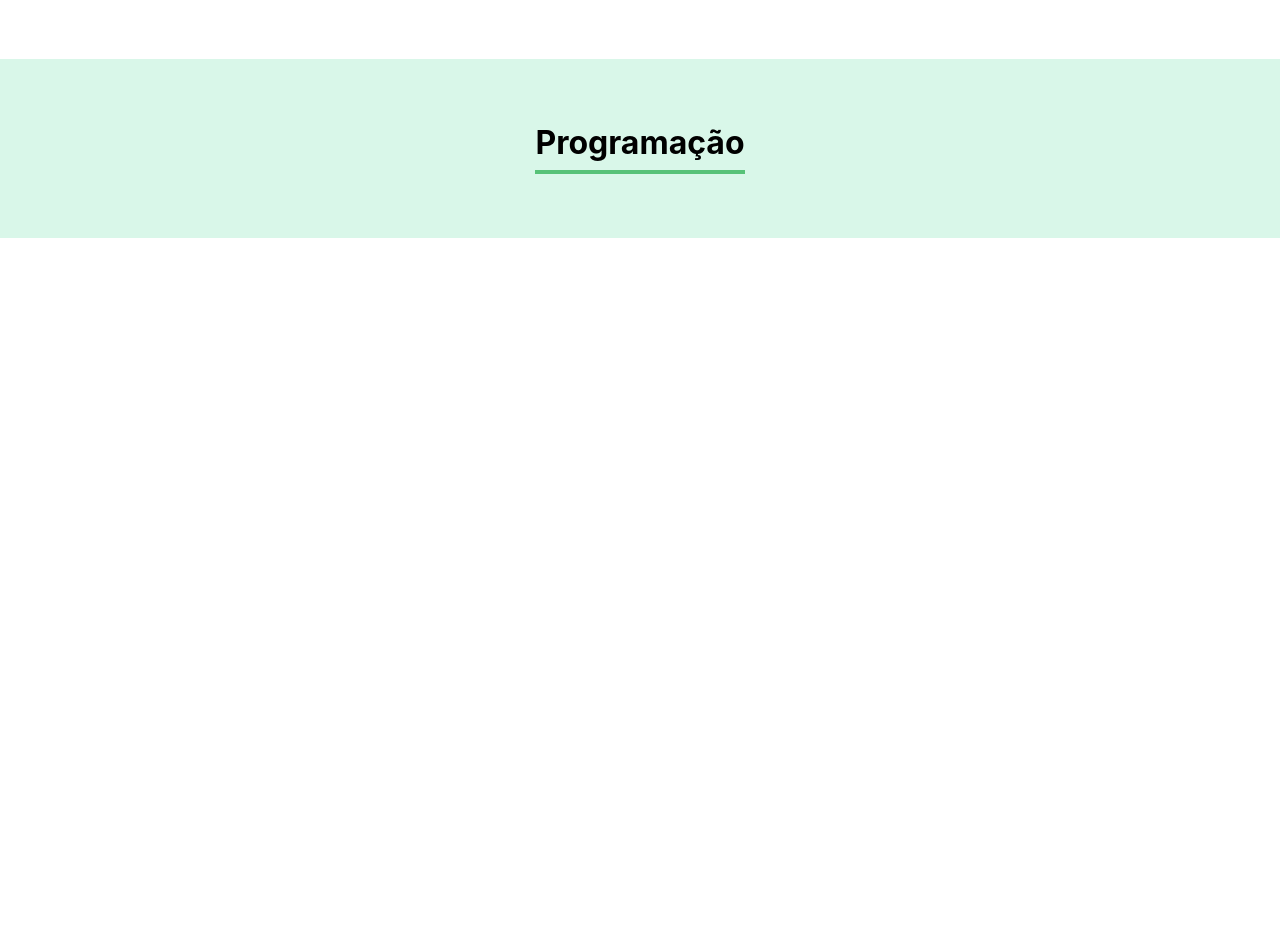
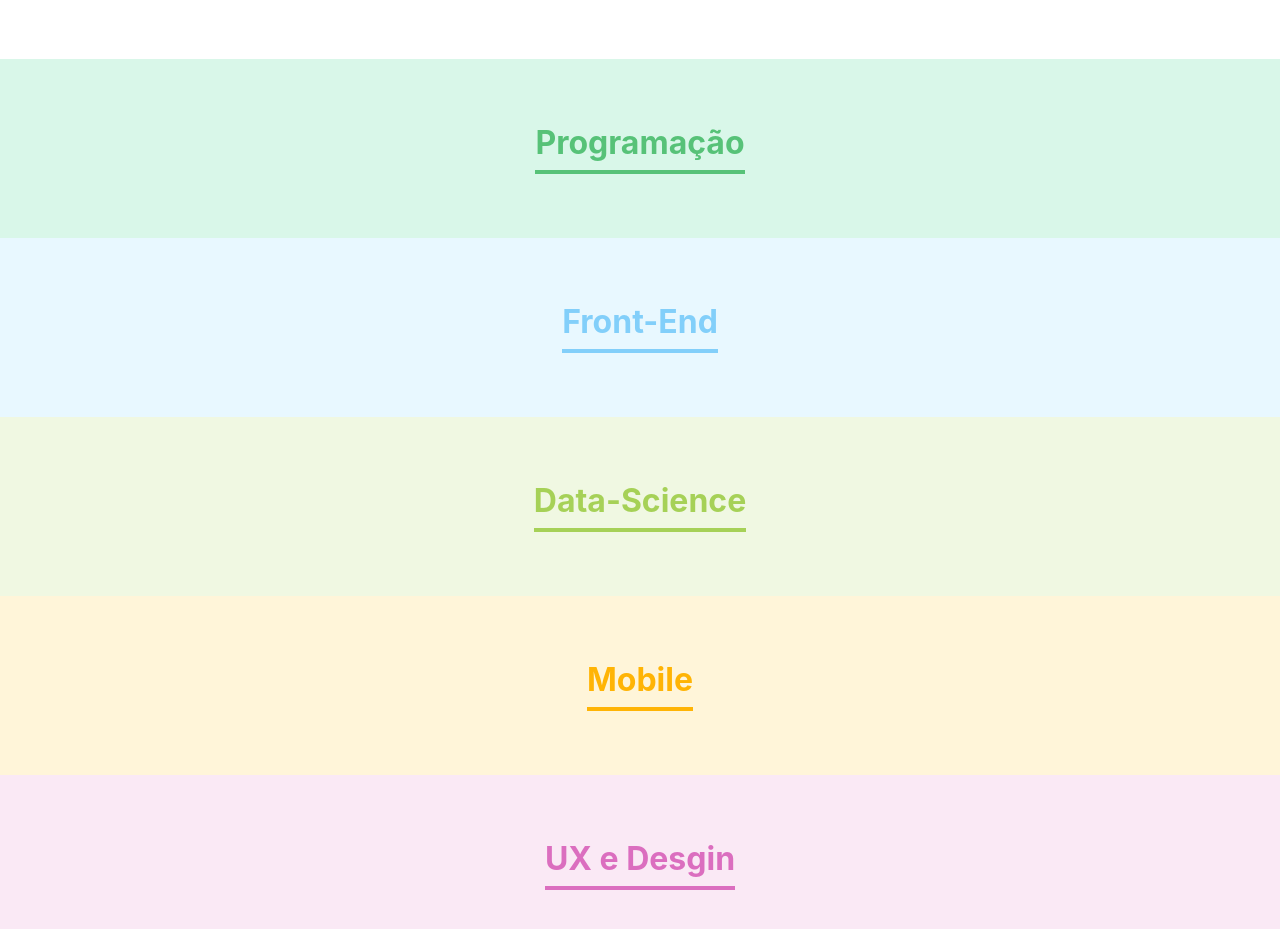
Before and after one commit to Thiago-Maximo/React-Desenvolvendo-Com-Java-Script_Alura, a React (Create React App) app in the folder organo/: page / in a window 1280 px wide. Shown: the part 1180-2109 px from the top of the page. Before the commit the page ends 1418 px from the top, so only its background shows below. Built offline with nearby package versions, Linux system fonts and the light colour scheme.

Commit message:
Terminado a Construção dos Times

```diff
--- a/organo/src/App.js
+++ b/organo/src/App.js
@@ -13,6 +13,34 @@ function App() {
     setColaboradores([colaboradores, colaborador])
   }
 
+  const times = [
+    {
+      nome: 'Programação',
+      corPrimaria: ' #57c278',
+      corSecundaria: '#d9f7e9'
+    },
+    {
+      nome: 'Front-End',
+      corPrimaria: ' #82cffa',
+      corSecundaria: '#e8f8ff'
+    },
+    {
+      nome: 'Data-Science',
+      corPrimaria: ' #a6d157',
+      corSecundaria: '#f0f8e2'
+    },
+    {
+      nome: 'Mobile',
+      corPrimaria: ' #ffb405',
+      corSecundaria: '#fff5d9'
+    },
+    {
+      nome: 'UX e Desgin',
+      corPrimaria: ' #db6ebf',
+      corSecundaria: '#fae9f5'
+    }
+  ]
+
   return (
     <div>
       <header>
@@ -24,7 +52,8 @@ function App() {
       </section>
 
       <section>
-        <Time nome="Programação"></Time>
+
+        {times.map(time => <Time key={time.nome} nome={time.nome} corPrimaria={time.corPrimaria} corSecundaria={time.corSecundaria}></Time>)}
       </section>
     </div>
   );
--- a/organo/src/Componentes/Time/index.js
+++ b/organo/src/Componentes/Time/index.js
@@ -2,7 +2,7 @@ import './time.css'
 
 const Time = (props) =>{
     return(
-        <section className='time'>
+        <section className='time' style={{backgroundColor: props.corSecundaria, color: props.corPrimaria}}>
             <h3>{props.nome}</h3>
         </section>
     )
--- a/organo/src/Componentes/Time/time.css
+++ b/organo/src/Componentes/Time/time.css
@@ -1,12 +1,11 @@
 .time{
     text-align: center;
     padding: 32px;
-    background-color: #d9f7e9;
 }
 
 .time h3{
     font-size: 32px;
-    border-bottom: 4px solid #57c278;
+    border-bottom: 4px solid;
     display: inline-block;
     padding-bottom: 8px;
 }
--- a/organo/src/Componentes/formulario/index.js
+++ b/organo/src/Componentes/formulario/index.js
@@ -11,7 +11,6 @@ const Formulario = (props) => {
         'Programação',
         'Front-End',
         'Data-Science',
-        'DevOps',
         'Mobile',
         'UX e Desgin'
     ]
```
